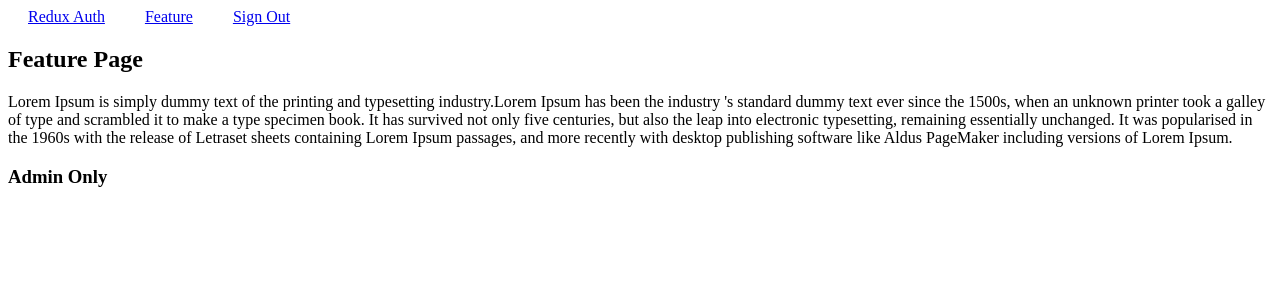
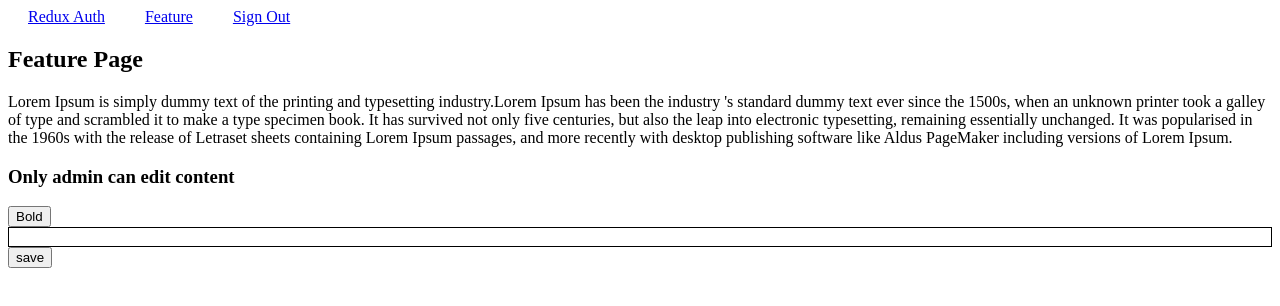
Before and after one commit to Basem101/auth, a React (Create React App) app in the folder client/: page /feature in a window 1280 px wide. Shown: the top 306 px of the page. Built offline with nearby package versions, Linux system fonts and the light colour scheme; sample sign-in values are in the browser's storage.

Commit message:
working on draft js

```diff
--- a/client/package.json
+++ b/client/package.json
@@ -4,6 +4,7 @@
   "private": true,
   "dependencies": {
     "axios": "^0.18.0",
+    "draft-js": "^0.10.5",
     "react": "^16.4.0",
     "react-dom": "^16.4.0",
     "react-redux": "^5.0.7",
--- a/client/src/components/ContentEditor.js
+++ b/client/src/components/ContentEditor.js
@@ -1,10 +1,63 @@
 import React, { Component } from 'react';
+import {
+	Editor,
+	EditorState,
+	RichUtils,
+	convertFromRaw,
+	convertToRaw,
+	ContentState,
+	EditorContent
+} from 'draft-js';
+import '../css/editor.css';
 
 class ContentEditor extends Component {
+  constructor(props) {
+  	super(props);
+		this.state = { editorState: EditorState.createEmpty() };
+		this.onChange = this.onChange.bind(this);
+		this.saveContent = this.saveContent.bind(this);
+	}
+
+	onChange = (editorState, e) => {
+		console.log('change: ', editorState);
+		this.setState({
+			editorState
+		});
+	}
+
+	handleKeyCommand(command, editorState) {
+		const newState = RichUtils.handleKeyCommand(editorState, command);
+		if (newState) {
+			this.onChange(newState);
+			return 'handled';
+		}
+		return 'not-handled';
+	}
+
+	_onBoldClick() {
+		this.onChange(RichUtils.toggleInlineStyle(this.state.editorState, 'BOLD'));
+	}
+
+	saveContent() {
+		// the raw state, stringified
+		const rawDraftContentState = JSON.stringify(convertToRaw(this.state.editorState.getCurrentContent()));
+		// convert the raw state back to a useable ContentState object
+		console.log('row data', rawDraftContentState);
+		const contentState = convertFromRaw(JSON.parse(rawDraftContentState));
+		console.log('content state: ', contentState);
+	}
+
 	render() {
 		return (
 			<div>
-				<h3>Admin Only</h3>
+				<h3>Only admin can edit content</h3>
+				<button onClick={this._onBoldClick.bind(this)}>Bold</button>
+				<Editor
+					editorState={this.state.editorState}
+					onChange={this.onChange}
+					handleKeyCommand={this.handleKeyCommand}
+				/>
+			<button onClick={this.saveContent}>save</button>
 			</div>
 		)
 	}
--- /dev/null
+++ b/client/src/css/editor.css
@@ -0,0 +1,3 @@
+.DraftEditor-root{
+	border: 1px solid;
+}
```
Also changed, not shown: 1 other file (tests, documents, lock files or other folders).
